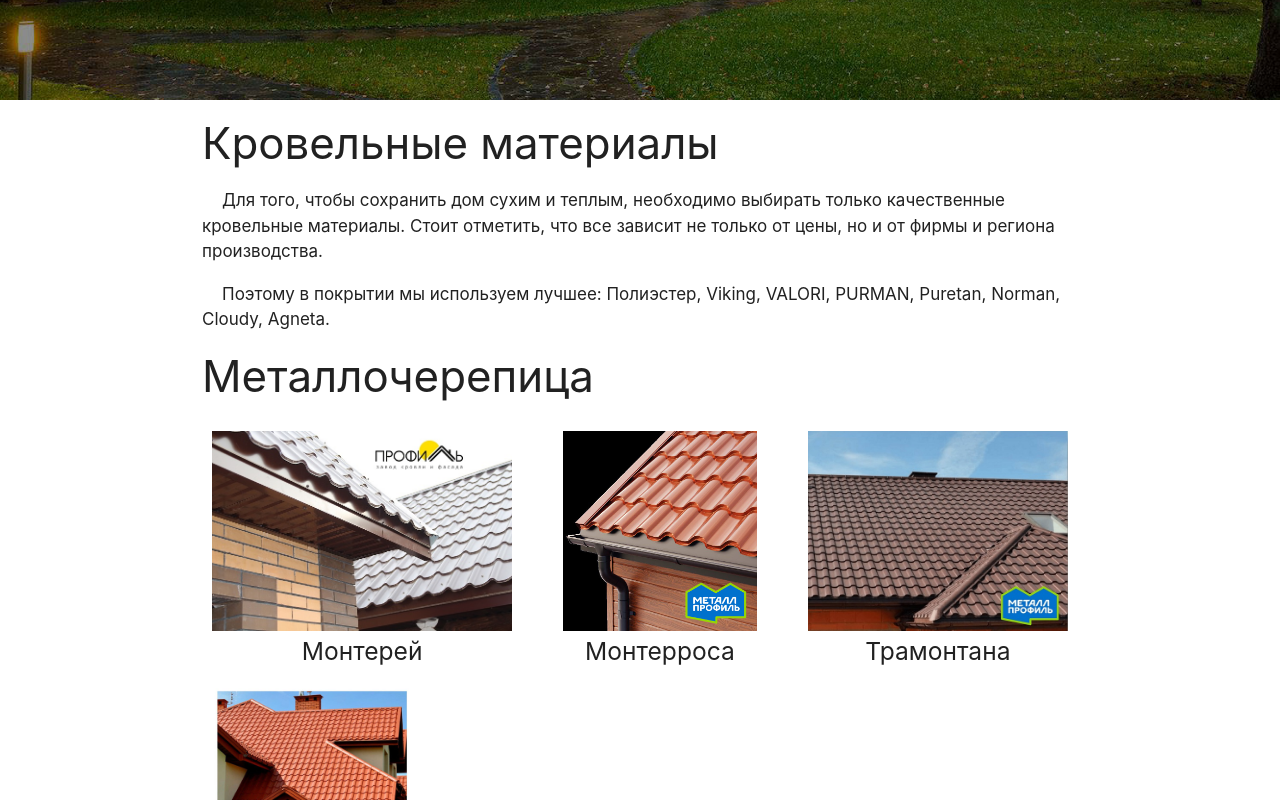
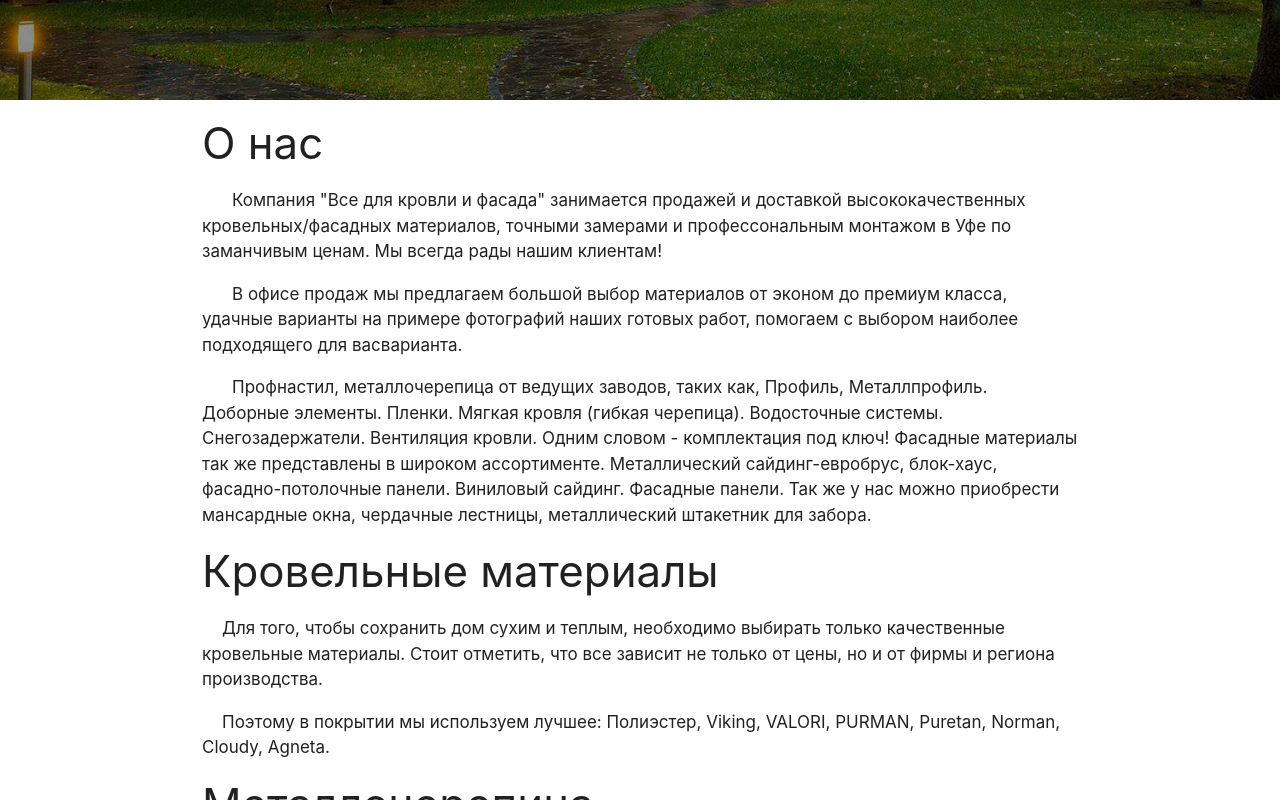
Before and after one commit to kozh-0/roofing, a React (Create React App) app: page / in a window 1280 px wide. Shown: the part 700-1500 px from the top of the page. Built offline with nearby package versions, Linux system fonts and the light colour scheme.

Commit message:
about section origin

```diff
--- a/src/Components/Middle.jsx
+++ b/src/Components/Middle.jsx
@@ -2,10 +2,23 @@ import { metalTile } from "../imgData";
 
 
 export default function Middle() {
-    // console.log(data);
 
   return (
     <section className="container">
+        <div>
+            <h3>О нас</h3>
+            <div style={{textIndent: '30px'}}>
+                <p>Компания "Все для кровли и фасада" занимается продажей и доставкой высококачественных кровельных/фасадных материалов, точными замерами и профессональным монтажом в Уфе по заманчивым ценам. Мы всегда рады нашим клиентам!</p>
+
+                <p>В офисе продаж мы предлагаем большой выбор материалов от эконом до премиум класса, удачные варианты на примере фотографий наших готовых работ, помогаем с выбором наиболее подходящего для васварианта.</p>
+
+                <p>Профнастил, металлочерепица от ведущих заводов, таких как, Профиль, Металлпрофиль. Доборные элементы. Пленки. Мягкая кровля (гибкая черепица). Водосточные системы. Снегозадержатели. Вентиляция кровли. Одним словом - комплектация под ключ! Фасадные материалы так же представлены в широком ассортименте. Металлический сайдинг-евробрус, блок-хаус, фасадно-потолочные панели.  Виниловый сайдинг. Фасадные панели. Так же у нас можно приобрести мансардные окна, чердачные лестницы, металлический штакетник для забора.</p>
+
+
+
+            </div>
+        </div>
+
         <div className="middle_roofing_materials">
             <h3>Кровельные материалы</h3>
             <p>Для того, чтобы сохранить дом сухим и теплым, необходимо выбирать только качественные кровельные материалы.
--- a/src/index.scss
+++ b/src/index.scss
@@ -258,7 +258,7 @@ header {
 
 .maps {
   margin-top: 20px;
-
+  h4 { text-align: center }
   &_imgs {
     @extend %flex_center;
     justify-content: space-evenly;
```
